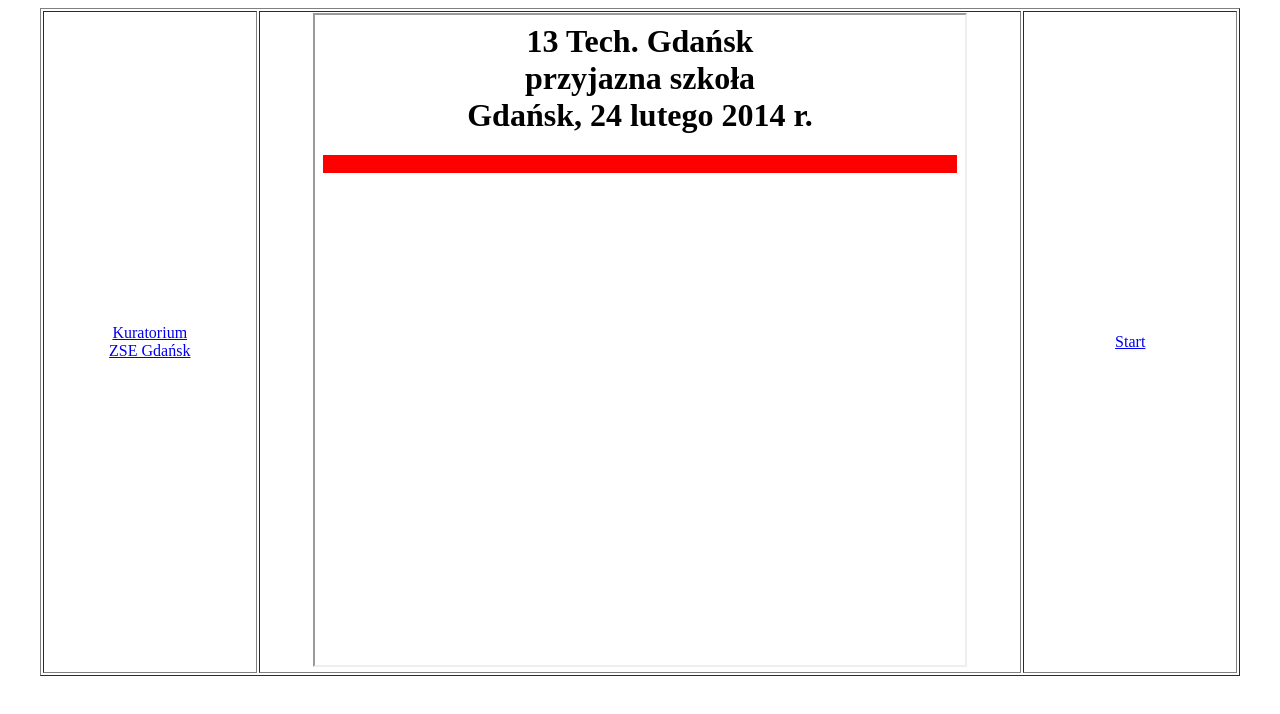
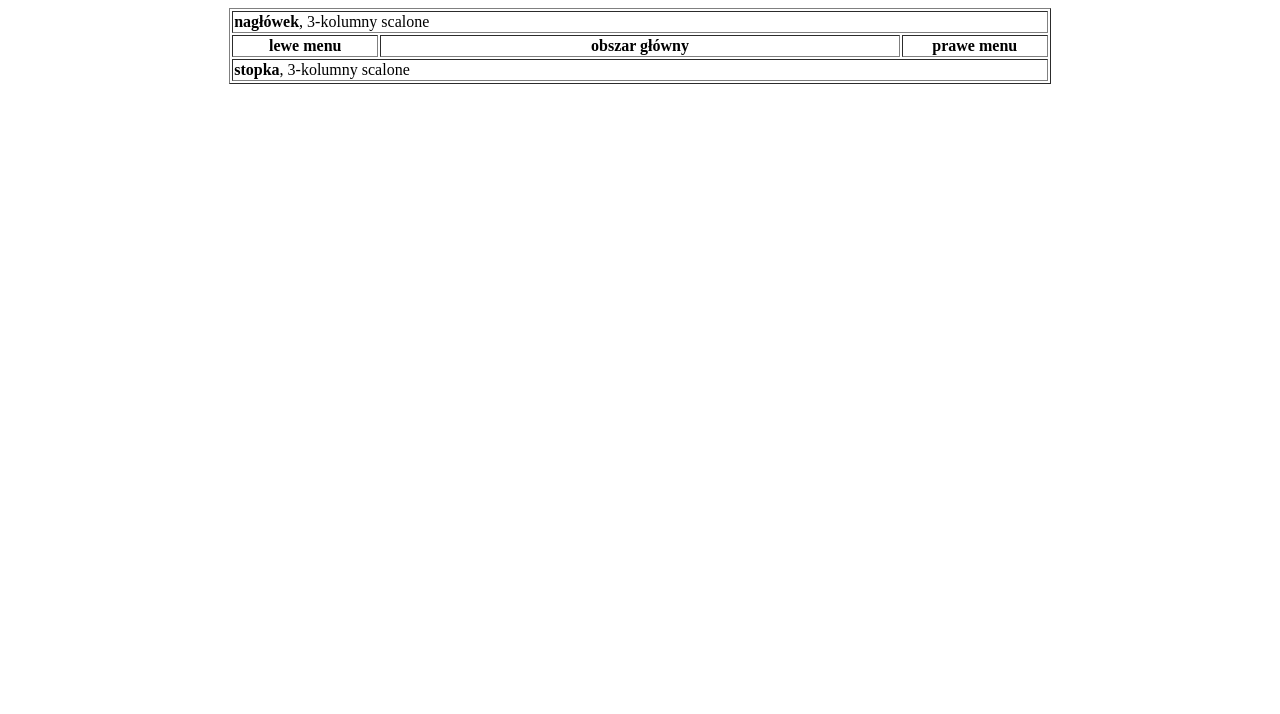
Before and after one commit to MarcelBorkowski/repozytorium2, a plain HTML site: page index.html in a window 1280 px wide. Drawn offline with Linux system fonts and the light colour scheme.

Commit message:
Update index.html

```diff
--- a/index.html
+++ b/index.html
@@ -1,21 +1,30 @@
-<!DOCTYPE html>
 <html>
 <head>
 <meta charset="utf-8">
 </head>
 <body>
-<table width=95% border="1" align="center">
+<table width=65% border="1" align="center">
+<tr>
+<td colspan="3">
+<b>nagłówek</b>, 3-kolumny scalone
+</td>
+</tr>
 <tr>
 <td width=18% align="center">
-  <a href="http://www.kuratorium.gda.pl" target="strony">Kuratorium</a>
-    <br>
-    <a href="http://www.zse.gda.pl" target="strony">ZSE Gdańsk</a>
-    </td>
-  <td align=center><iframe width=650 height=650 name="strony" src="strat.html" border="0"></iframe>
-  </td>
-<td width=18% align="center"><a href="start.html" target="strony"> Start </a>
+<b>lewe menu</b>
+</td>
+<td align=center>
+<b>obszar główny</b>
+</td>
+<td width=18% align="center">
+<b>prawe menu</b>
 </td>
 </tr>
-</table>
-</body>
+<tr>
+<td colspan="3">
+<b>stopka</b>, 3-kolumny scalone
+    </td>
+    </tr>
+    </table>
+    </body>
 </html>
```
